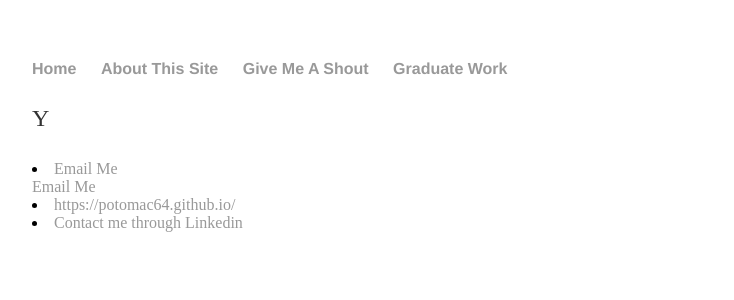
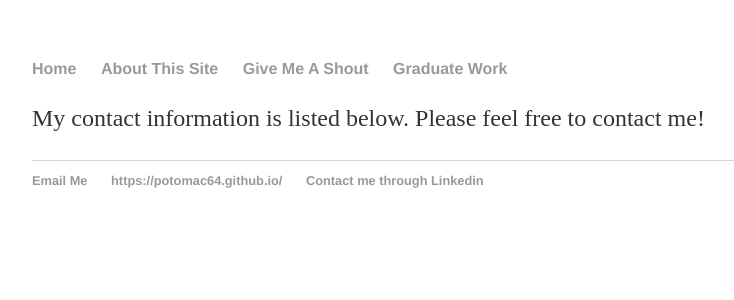
Before and after one commit to potomac64/potomac64.github.io, a Jekyll site: the page built from contact/index.html, in a window 1280 px wide. Shown: the top 300 px of the page, without its empty margins (160-894 px from the left). Built offline with Jekyll 4.4.1, drawn with Linux system fonts in a browser that asks for light colours.

Commit message:
Update index.html

```diff
--- a/contact/index.html
+++ b/contact/index.html
@@ -3,7 +3,5 @@ layout: default
 title: Contact Neal Shelton
 ---
 <div class="blurb">
-		<p>Y<li><a href="mailto:potomac.64@gmail.com">Email Me</a></li>
-
-<a href="https://www.linkedin.com/in/neal-shelton-946287138/>Neal Shelton at Linkedin</a></p>
+		<p>My contact information is listed below.  Please feel free to contact me!</p>
 </div><!-- /.blurb -->
```
